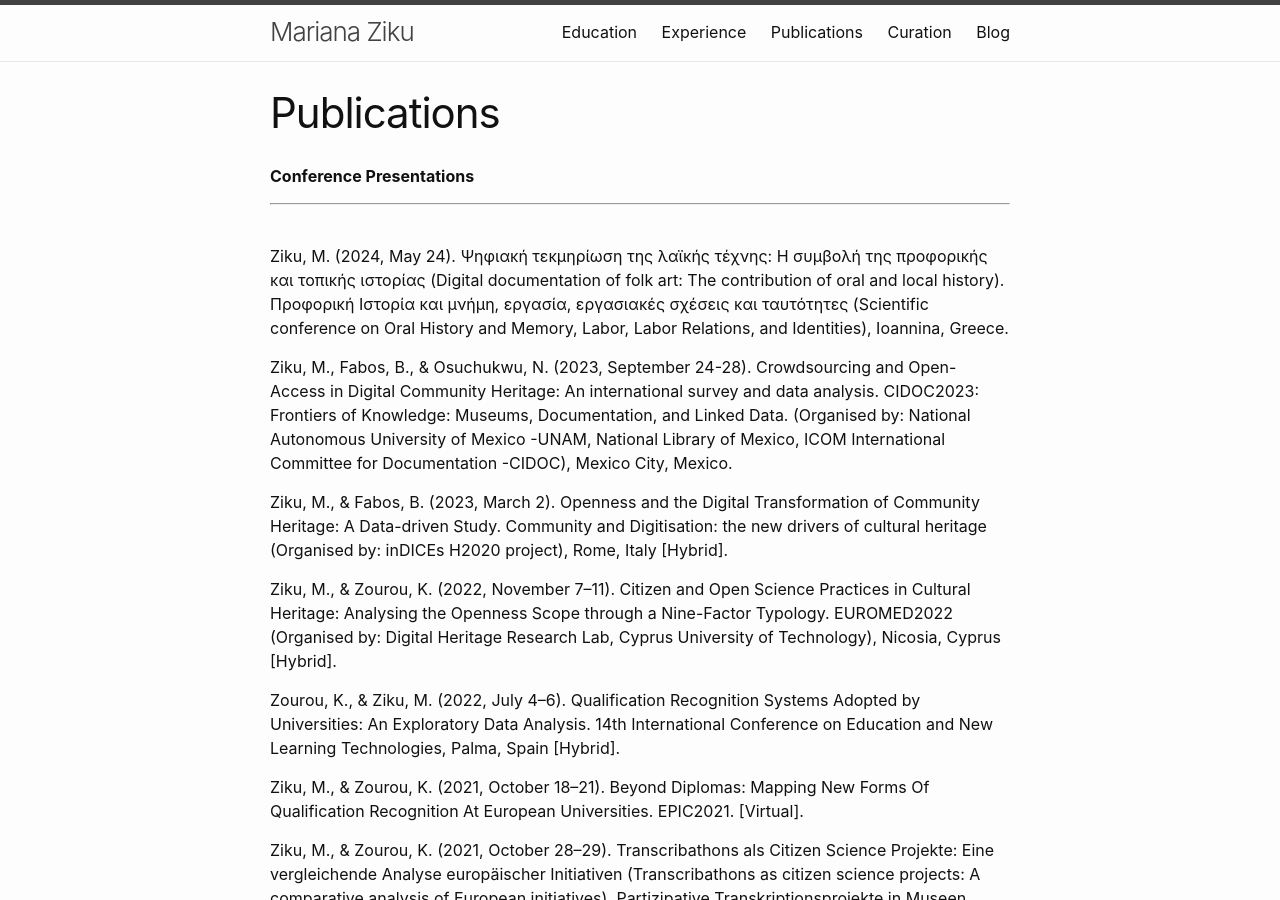
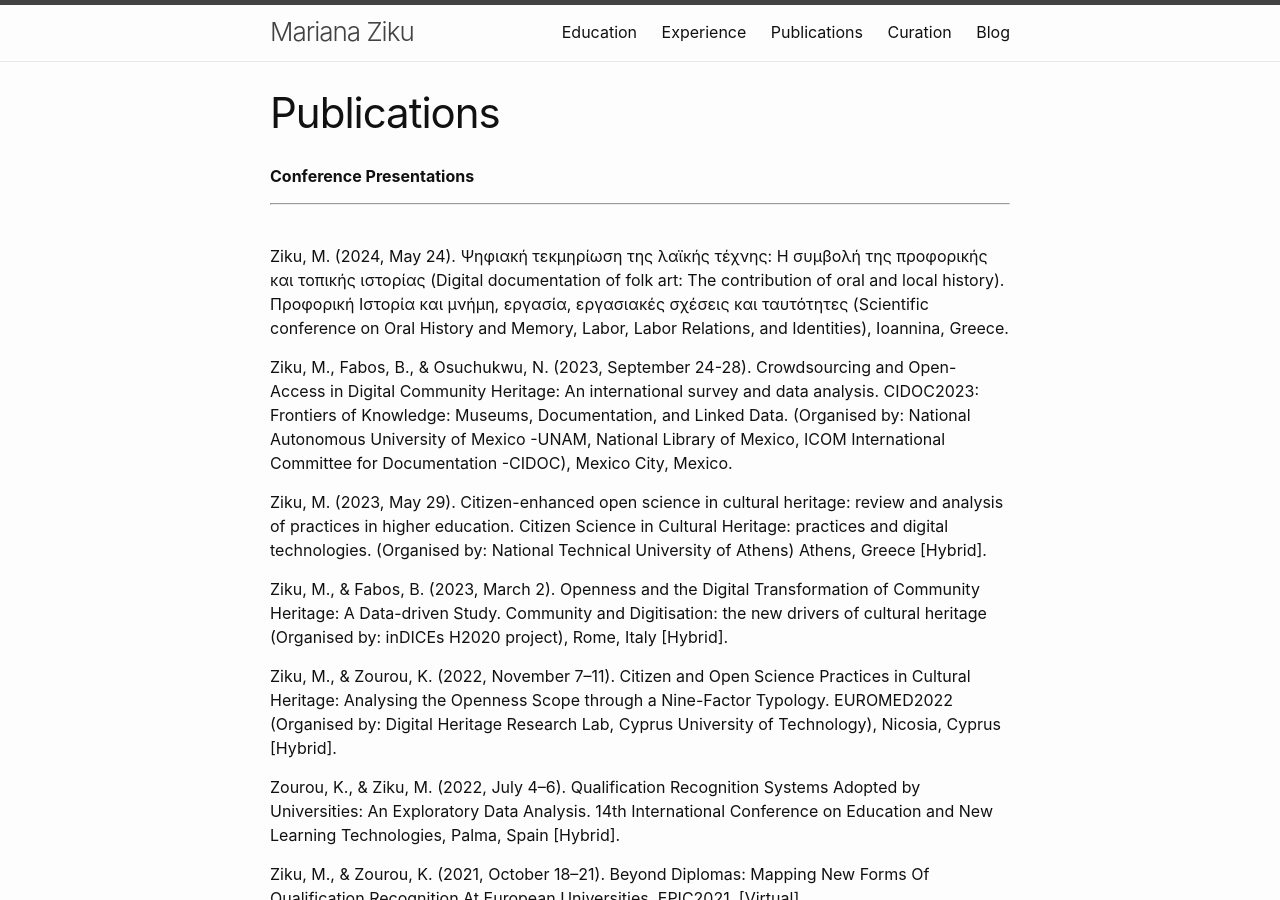
Before and after one commit to mziku/mziku.github.io, a Jekyll site: the page built from publications.md, in a window 1280 px wide and 900 px high. Built offline with Jekyll 4.4.1, drawn with Linux system fonts in a browser that asks for light colours.

Commit message:
Publications.md

```diff
--- a/publications.md
+++ b/publications.md
@@ -13,6 +13,8 @@ navigation_weight: 3
 Ziku, M. (2024, May 24). Ψηφιακή τεκμηρίωση της λαϊκής τέχνης: Η συμβολή της προφορικής και τοπικής ιστορίας (Digital documentation of folk art: The contribution of oral and local history). Προφορική Ιστορία και μνήμη, εργασία, εργασιακές σχέσεις και ταυτότητες (Scientific conference on Oral History and Memory, Labor, Labor Relations, and Identities), Ioannina, Greece.
 
 Ziku, M., Fabos, B., & Osuchukwu, N. (2023, September 24-28). Crowdsourcing and Open-Access in Digital Community Heritage: An international survey and data analysis. CIDOC2023: Frontiers of Knowledge: Museums, Documentation, and Linked Data. (Organised by: National Autonomous University of Mexico -UNAM, National Library of Mexico, ICOM International Committee for Documentation -CIDOC), Mexico City, Mexico.
+
+Ziku, M. (2023, May 29). Citizen-enhanced open science in cultural heritage: review and analysis of practices in higher education. Citizen Science in Cultural Heritage: practices and digital technologies. (Organised by: National Technical University of Athens) Athens, Greece [Hybrid].
 
 Ziku, M., & Fabos, B. (2023, March 2).  Openness and the Digital Transformation of Community Heritage: A Data-driven Study. Community and Digitisation: the new drivers of cultural heritage (Organised by: inDICEs H2020 project), Rome, Italy [Hybrid].
 
```
